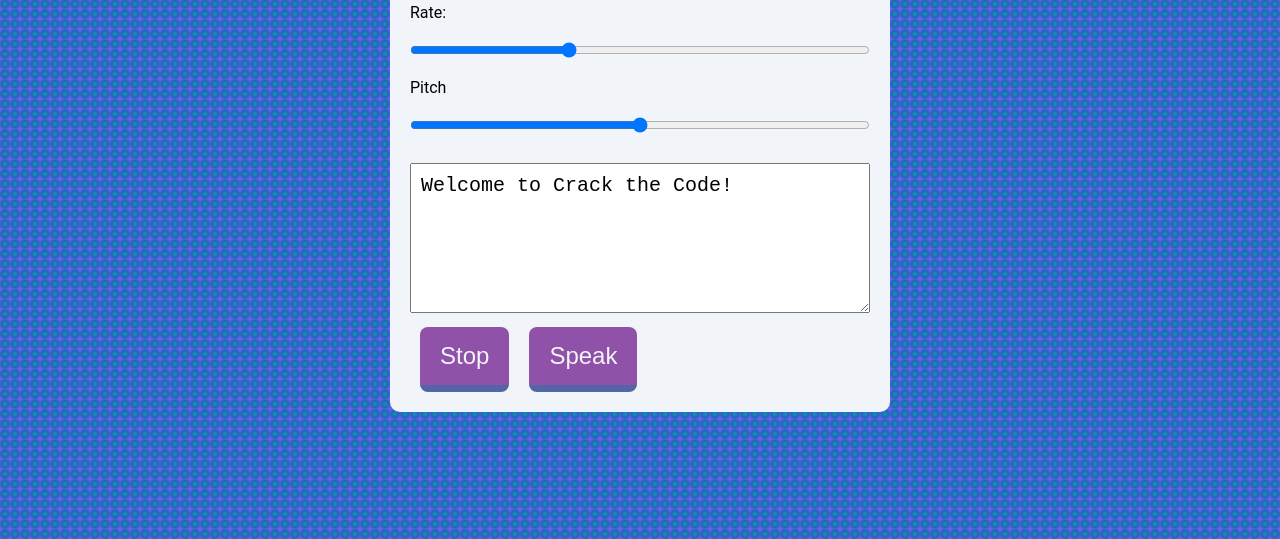
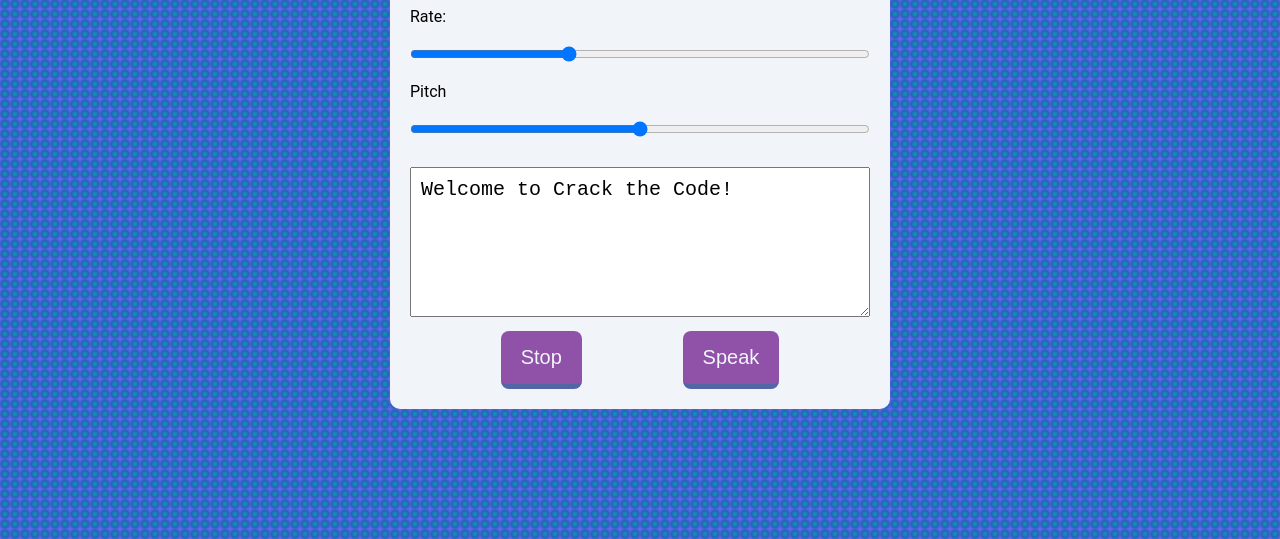
Before and after one commit to fljuno/text-to-speech-app, a plain HTML site: page index.html in a window 1280 px wide. Shown: the part 261-800 px from the top of the page. Drawn offline with Linux system fonts and the light colour scheme.

Commit message:
adjusted the buttons to the center

```diff
--- a/style.css
+++ b/style.css
@@ -48,19 +48,19 @@ textarea {
 
 div {
     display: flex;
+    justify-content:space-evenly;
 }
 
 div button {
     background-color: #9051A8;
     color: #F1F5F9;
-    font-size: 24px;
+    font-size: 20px;
     border: 0;
-    border-bottom: 7px solid #5365A4;
+    border-bottom: 5px solid #5365A4;
     padding: 15px 20px;
     margin: 0 10px;
     cursor: pointer;
     border-radius: 8px;
-    position: relative;
 }
 
 
```
